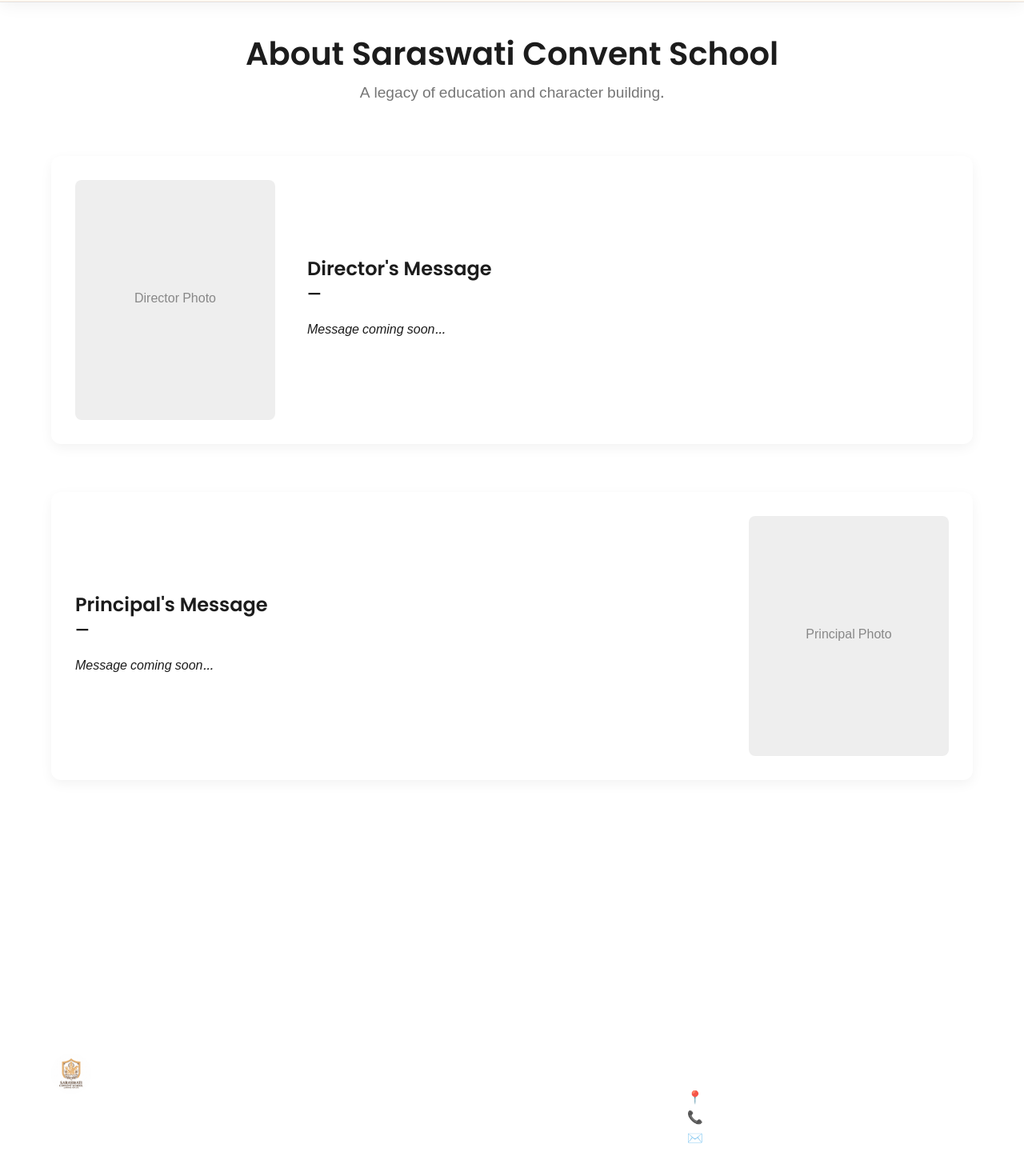
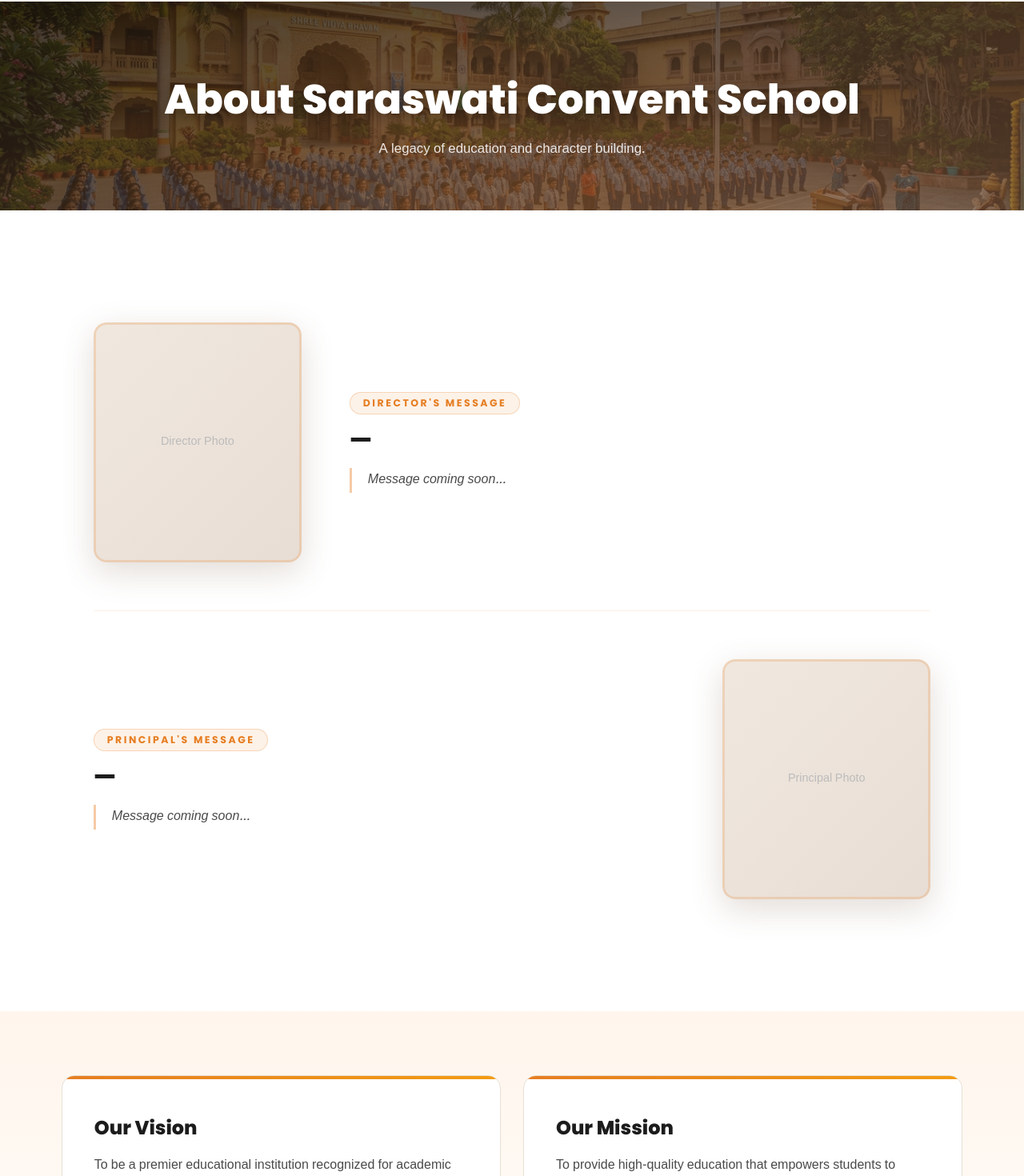
Before and after one commit to haarekasahara1923-wq/saraswati, a Next.js app: page /about in a window 1280 px wide. Shown: the part 87-1557 px from the top of the page at 80% size. Built offline with nearby package versions, Linux system fonts and the light colour scheme; no server answers; the database is empty.

Commit message:
Feature: full premium UI redesign - About, Gallery, Contact, Footer, Gallery grid

```diff
--- a/src/app/(public)/about/about.module.css
+++ b/src/app/(public)/about/about.module.css
@@ -1,105 +1,209 @@
+/* ===== PAGE HEADER HERO ===== */
 .container {
-  padding: 40px 5%;
+  min-height: 100vh;
 }
 
 .header {
   text-align: center;
-  margin-bottom: 60px;
+  padding: 90px 6% 60px;
+  background: linear-gradient(
+    160deg,
+    rgba(28, 20, 12, 0.82) 0%,
+    rgba(111, 78, 55, 0.72) 100%
+  ), url('/images/hero_school.jpg') center/cover no-repeat;
+  position: relative;
+  overflow: hidden;
+}
+
+.header::before {
+  content: '';
+  position: absolute;
+  inset: 0;
+  background: radial-gradient(ellipse at 50% 100%, rgba(230,126,34,0.2), transparent 70%);
 }
 
 .title {
-  font-size: 2.5rem;
-  color: var(--primary-color);
-  margin-bottom: 10px;
+  font-family: var(--font-heading);
+  font-size: clamp(2rem, 5vw, 3.2rem);
+  font-weight: 800;
+  color: #fff;
+  margin-bottom: 16px;
+  position: relative;
+  z-index: 1;
+  text-shadow: 0 4px 20px rgba(0,0,0,0.4);
 }
 
 .subtitle {
-  font-size: 1.2rem;
-  color: var(--text-light);
+  font-size: 1.05rem;
+  color: rgba(255,255,255,0.88);
+  max-width: 700px;
+  margin: 0 auto;
+  line-height: 1.85;
+  position: relative;
+  z-index: 1;
 }
 
+/* ===== CONTENT SECTION (Director / Principal) ===== */
 .contentSection {
   display: flex;
   flex-direction: column;
-  gap: 60px;
-  margin-bottom: 60px;
+  gap: 0;
+  max-width: 1200px;
+  margin: 0 auto;
+  padding: 80px 6%;
 }
 
 .messageCard {
   display: flex;
-  gap: 40px;
+  gap: 60px;
   align-items: center;
-  background: var(--white);
-  padding: 30px;
-  border-radius: 12px;
-  box-shadow: 0 5px 15px rgba(0,0,0,0.05);
+  padding: 60px 0;
+  border-bottom: 1px solid rgba(230,126,34,0.12);
+  position: relative;
 }
 
+.messageCard:last-child {
+  border-bottom: none;
+}
+
+/* ===== PHOTO ===== */
 .imagePlaceholder {
-  width: 250px;
+  width: 260px;
   height: 300px;
-  background-color: #eee;
+  flex-shrink: 0;
+  border-radius: var(--radius-md);
+  overflow: hidden;
+  background: linear-gradient(135deg, #f0e8df, #e8ddd4);
   display: flex;
   align-items: center;
   justify-content: center;
-  border-radius: 8px;
-  flex-shrink: 0;
-  color: #888;
+  color: #bbb;
+  font-size: 0.9rem;
+  box-shadow: 0 12px 40px rgba(111,78,55,0.2);
+  position: relative;
 }
 
+.imagePlaceholder::after {
+  content: '';
+  position: absolute;
+  inset: 0;
+  border-radius: var(--radius-md);
+  box-shadow: inset 0 0 0 3px rgba(230,126,34,0.2);
+}
+
+/* ===== TEXT CONTENT ===== */
 .textContent {
   flex: 1;
 }
 
 .roleTitle {
-  color: var(--secondary-color);
-  margin-bottom: 5px;
-  font-size: 1.5rem;
+  display: inline-block;
+  font-family: var(--font-heading);
+  font-size: 0.78rem;
+  font-weight: 700;
+  letter-spacing: 2.5px;
+  text-transform: uppercase;
+  color: var(--primary);
+  background: rgba(230,126,34,0.1);
+  border: 1px solid rgba(230,126,34,0.25);
+  padding: 5px 16px;
+  border-radius: 50px;
+  margin-bottom: 14px;
 }
 
 .name {
-  color: var(--primary-color);
-  margin-bottom: 20px;
-  font-size: 1.2rem;
+  font-family: var(--font-heading);
+  font-size: 1.9rem;
+  font-weight: 800;
+  color: var(--text-dark);
+  margin-bottom: 8px;
+  line-height: 1.2;
 }
 
 .message {
+  font-size: 1rem;
+  line-height: 1.95;
+  color: var(--text-mid);
   font-style: italic;
-  line-height: 1.8;
-  color: var(--text-dark);
+  position: relative;
+  padding-left: 20px;
+  border-left: 3px solid rgba(230,126,34,0.4);
+  margin-top: 16px;
 }
 
+/* ===== VISION MISSION ===== */
 .missionVision {
-  display: flex;
-  gap: 30px;
+  display: grid;
+  grid-template-columns: 1fr 1fr;
+  gap: 28px;
+  padding: 80px 6%;
+  background: linear-gradient(180deg, #FFF5EC 0%, #FFFDF9 100%);
+  max-width: 100%;
 }
 
 .mvCard {
-  flex: 1;
-  background: var(--primary-color);
-  color: var(--white);
-  padding: 40px;
-  border-radius: 12px;
-  text-align: center;
+  background: var(--surface);
+  border-radius: var(--radius-md);
+  padding: 50px 40px;
+  position: relative;
+  overflow: hidden;
+  border: 1px solid var(--border);
+  transition: var(--transition);
+}
+
+.mvCard:hover {
+  transform: translateY(-6px);
+  box-shadow: var(--shadow-lg);
+}
+
+.mvCard::before {
+  content: '';
+  position: absolute;
+  top: 0; left: 0; right: 0;
+  height: 4px;
+  background: linear-gradient(90deg, var(--primary), var(--accent));
+  border-radius: 4px 4px 0 0;
 }
 
 .mvCard h3 {
-  color: var(--white);
-  margin-bottom: 15px;
-  font-size: 1.8rem;
+  font-family: var(--font-heading);
+  font-size: 1.5rem;
+  font-weight: 800;
+  color: var(--text-dark);
+  margin-bottom: 18px;
 }
 
 .mvCard p {
-  line-height: 1.6;
+  line-height: 1.85;
+  color: var(--text-mid);
+  font-size: 1rem;
 }
 
-@media (max-width: 768px) {
+/* ===== RESPONSIVE ===== */
+@media (max-width: 900px) {
   .messageCard {
     flex-direction: column !important;
+    gap: 32px;
     text-align: center;
   }
 
+  .imagePlaceholder {
+    width: 200px;
+    height: 240px;
+    margin: 0 auto;
+  }
+
+  .message {
+    padding-left: 16px;
+    text-align: left;
+  }
+
   .missionVision {
-    flex-direction: column;
+    grid-template-columns: 1fr;
+    padding: 50px 5%;
+  }
+
+  .contentSection {
+    padding: 50px 5%;
   }
 }
--- a/src/app/(public)/contact/contact.module.css
+++ b/src/app/(public)/contact/contact.module.css
@@ -1,77 +1,197 @@
+/* ===== CONTACT PAGE ===== */
 .container {
-  padding: 40px 5%;
-  max-width: 1200px;
-  margin: 0 auto;
+  min-height: 100vh;
+}
+
+.hero {
+  text-align: center;
+  padding: 90px 6% 60px;
+  background: linear-gradient(
+    160deg,
+    rgba(28, 20, 12, 0.85) 0%,
+    rgba(111, 78, 55, 0.72) 100%
+  ), url('/images/hero_school.jpg') center/cover no-repeat;
+  position: relative;
+  overflow: hidden;
+}
+
+.hero::before {
+  content: '';
+  position: absolute;
+  inset: 0;
+  background: radial-gradient(ellipse at 50% 100%, rgba(230,126,34,0.18), transparent 70%);
 }
 
 .title {
-  text-align: center;
-  font-size: 2.5rem;
-  color: var(--primary-color);
-  margin-bottom: 40px;
+  font-family: var(--font-heading);
+  font-size: clamp(2rem, 5vw, 3.2rem);
+  font-weight: 800;
+  color: #fff;
+  margin-bottom: 14px;
+  position: relative;
+  z-index: 1;
+  text-shadow: 0 4px 20px rgba(0,0,0,0.4);
+}
+
+.heroSub {
+  font-size: 1.05rem;
+  color: rgba(255,255,255,0.85);
+  position: relative;
+  z-index: 1;
 }
 
 .grid {
   display: grid;
-  grid-template-columns: 1fr 1fr;
+  grid-template-columns: 1fr 1.2fr;
   gap: 40px;
-  align-items: stretch;
+  align-items: start;
+  max-width: 1200px;
+  margin: 0 auto;
+  padding: 70px 6%;
 }
 
+/* ===== INFO CARD ===== */
 .infoCard {
-  background: var(--white);
-  padding: 40px;
-  border-radius: 12px;
-  box-shadow: 0 5px 15px rgba(0,0,0,0.05);
+  background: var(--surface);
+  border-radius: var(--radius-md);
+  padding: 50px 42px;
+  box-shadow: var(--shadow-md);
+  border: 1px solid var(--border);
+  position: relative;
+  overflow: hidden;
+}
+
+.infoCard::before {
+  content: '';
+  position: absolute;
+  top: 0; left: 0; right: 0;
+  height: 4px;
+  background: linear-gradient(90deg, var(--primary), var(--accent));
 }
 
 .infoCard h3 {
-  font-size: 1.8rem;
-  margin-bottom: 15px;
+  font-family: var(--font-heading);
+  font-size: 1.7rem;
+  font-weight: 800;
+  color: var(--text-dark);
+  margin-bottom: 12px;
 }
 
-.infoCard p {
-  color: var(--text-light);
-  line-height: 1.6;
-  margin-bottom: 30px;
+.infoCard > p {
+  color: var(--text-mid);
+  line-height: 1.8;
+  margin-bottom: 36px;
+  font-size: 0.97rem;
 }
 
 .contactDetails {
   display: flex;
   flex-direction: column;
-  gap: 20px;
+  gap: 24px;
+  margin-bottom: 36px;
 }
 
 .detailItem {
   display: flex;
-  gap: 15px;
+  gap: 18px;
   align-items: flex-start;
+  padding: 18px 20px;
+  background: rgba(230,126,34,0.04);
+  border-radius: var(--radius-sm);
+  border: 1px solid rgba(230,126,34,0.12);
+  transition: var(--transition);
+}
+
+.detailItem:hover {
+  background: rgba(230,126,34,0.08);
+  border-color: rgba(230,126,34,0.25);
 }
 
 .icon {
-  font-size: 1.5rem;
+  font-size: 1.6rem;
+  flex-shrink: 0;
+  width: 44px;
+  height: 44px;
+  background: linear-gradient(135deg, rgba(230,126,34,0.15), rgba(243,156,18,0.1));
+  border-radius: 50%;
+  display: flex;
+  align-items: center;
+  justify-content: center;
 }
 
 .detailItem strong {
   display: block;
-  color: var(--secondary-color);
-  margin-bottom: 5px;
+  font-family: var(--font-heading);
+  font-size: 0.78rem;
+  font-weight: 700;
+  letter-spacing: 1.5px;
+  text-transform: uppercase;
+  color: var(--primary);
+  margin-bottom: 4px;
 }
 
 .detailItem p {
   margin: 0;
   color: var(--text-dark);
+  font-size: 0.97rem;
+  line-height: 1.6;
 }
 
-.mapCard {
-  border-radius: 12px;
-  overflow: hidden;
-  box-shadow: 0 5px 15px rgba(0,0,0,0.05);
-  min-height: 400px;
+.detailItem a {
+  color: var(--text-dark);
+  transition: var(--transition);
 }
 
-@media (max-width: 768px) {
+.detailItem a:hover {
+  color: var(--primary);
+}
+
+.whatsappBtn {
+  display: flex;
+  align-items: center;
+  justify-content: center;
+  gap: 10px;
+  width: 100%;
+  padding: 15px;
+  background: linear-gradient(135deg, #25D366, #128C7E);
+  color: white;
+  border-radius: var(--radius-sm);
+  font-family: var(--font-heading);
+  font-size: 1rem;
+  font-weight: 700;
+  text-decoration: none;
+  transition: var(--transition);
+  box-shadow: 0 4px 16px rgba(37,211,102,0.3);
+}
+
+.whatsappBtn:hover {
+  transform: translateY(-2px);
+  box-shadow: 0 8px 24px rgba(37,211,102,0.45);
+}
+
+/* ===== MAP CARD ===== */
+.mapCard {
+  border-radius: var(--radius-md);
+  overflow: hidden;
+  box-shadow: var(--shadow-md);
+  border: 1px solid var(--border);
+  min-height: 480px;
+  position: sticky;
+  top: 90px;
+}
+
+@media (max-width: 900px) {
   .grid {
     grid-template-columns: 1fr;
+    padding: 50px 5%;
+  }
+
+  .mapCard {
+    min-height: 350px;
+    position: static;
+  }
+
+  .infoCard {
+    padding: 36px 28px;
   }
 }
--- a/src/app/(public)/gallery/gallery.module.css
+++ b/src/app/(public)/gallery/gallery.module.css
@@ -1,21 +1,57 @@
+/* ===== GALLERY PAGE ===== */
 .container {
-  padding: 40px 5%;
-  max-width: 1200px;
-  margin: 0 auto;
+  min-height: 100vh;
 }
 
 .header {
   text-align: center;
-  margin-bottom: 40px;
+  padding: 90px 6% 60px;
+  background: linear-gradient(
+    160deg,
+    rgba(28, 20, 12, 0.85) 0%,
+    rgba(111, 78, 55, 0.72) 100%
+  ), url('/images/school_activities.jpg') center/cover no-repeat;
+  position: relative;
+  overflow: hidden;
+}
+
+.header::before {
+  content: '';
+  position: absolute;
+  inset: 0;
+  background: radial-gradient(ellipse at 50% 100%, rgba(230,126,34,0.2), transparent 70%);
 }
 
 .title {
-  font-size: 2.5rem;
-  color: var(--primary-color);
-  margin-bottom: 10px;
+  font-family: var(--font-heading);
+  font-size: clamp(2rem, 5vw, 3.2rem);
+  font-weight: 800;
+  color: #fff;
+  margin-bottom: 14px;
+  position: relative;
+  z-index: 1;
+  text-shadow: 0 4px 20px rgba(0,0,0,0.4);
 }
 
 .subtitle {
-  font-size: 1.2rem;
+  font-size: 1.05rem;
+  color: rgba(255,255,255,0.85);
+  position: relative;
+  z-index: 1;
+}
+
+.gridWrap {
+  padding: 60px 5%;
+  max-width: 1400px;
+  margin: 0 auto;
+}
+
+.emptyState {
+  text-align: center;
+  padding: 80px 20px;
   color: var(--text-light);
 }
+
+.emptyState p {
+  font-size: 1.1rem;
+}
--- a/src/components/Footer.module.css
+++ b/src/components/Footer.module.css
@@ -1,54 +1,145 @@
 .footer {
-  background-color: var(--secondary-color);
-  color: var(--white);
-  padding: 60px 5% 20px;
+  background: linear-gradient(160deg, #1C1208 0%, #3D2010 50%, #6F4E37 100%);
+  color: rgba(255,255,255,0.88);
+  padding: 80px 6% 0;
   margin-top: auto;
+  position: relative;
+  overflow: hidden;
+}
+
+.footer::before {
+  content: '';
+  position: absolute;
+  top: 0; left: 0; right: 0;
+  height: 3px;
+  background: linear-gradient(90deg, var(--primary), var(--accent), var(--gold), var(--primary));
+  background-size: 300% 100%;
+  animation: shimmer 4s linear infinite;
+}
+
+.footer::after {
+  content: '';
+  position: absolute;
+  bottom: 0; right: -100px;
+  width: 400px;
+  height: 400px;
+  background: radial-gradient(circle, rgba(230,126,34,0.07), transparent 70%);
+  pointer-events: none;
 }
 
 .footerContent {
   display: flex;
   flex-wrap: wrap;
-  justify-content: space-between;
-  gap: 40px;
-  margin-bottom: 40px;
+  gap: 48px;
+  margin-bottom: 60px;
+  position: relative;
+  z-index: 1;
 }
 
 .footerSection {
   flex: 1;
-  min-width: 250px;
+  min-width: 220px;
+}
+
+.footerBrand {
+  flex: 1.4;
 }
 
 .footerTitle {
-  color: var(--accent-color);
   font-family: var(--font-heading);
-  font-size: 1.2rem;
-  margin-bottom: 20px;
+  font-size: 1rem;
+  font-weight: 700;
+  letter-spacing: 1.5px;
+  text-transform: uppercase;
+  color: var(--accent);
+  margin-bottom: 22px;
+  position: relative;
+  display: inline-block;
 }
 
-.footerText {
-  line-height: 1.6;
-  opacity: 0.9;
+.footerTitle::after {
+  content: '';
+  position: absolute;
+  bottom: -8px;
+  left: 0;
+  width: 28px;
+  height: 2px;
+  background: linear-gradient(90deg, var(--primary), var(--accent));
+  border-radius: 2px;
+}
+
+.footerTagline {
+  font-size: 0.95rem;
+  line-height: 1.85;
+  opacity: 0.78;
+  margin-top: 16px;
 }
 
 .footerLinks {
   list-style: none;
   display: flex;
   flex-direction: column;
-  gap: 10px;
+  gap: 12px;
 }
 
 .footerLink {
-  transition: color 0.3s ease;
+  font-size: 0.95rem;
+  opacity: 0.78;
+  transition: var(--transition);
+  display: flex;
+  align-items: center;
+  gap: 8px;
+}
+
+.footerLink::before {
+  content: '→';
+  font-size: 0.8rem;
+  color: var(--accent);
+  transition: var(--transition);
 }
 
 .footerLink:hover {
-  color: var(--primary-color);
+  opacity: 1;
+  color: var(--accent);
+  padding-left: 4px;
+}
+
+.footerText {
+  font-size: 0.95rem;
+  line-height: 2;
+  opacity: 0.78;
+}
+
+.footerText a {
+  color: inherit;
+  transition: var(--transition);
+}
+
+.footerText a:hover {
+  color: var(--accent);
 }
 
 .copyright {
   text-align: center;
-  padding-top: 20px;
+  padding: 24px 0;
   border-top: 1px solid rgba(255,255,255,0.1);
-  font-size: 0.9rem;
-  opacity: 0.8;
+  font-size: 0.85rem;
+  opacity: 0.6;
+  position: relative;
+  z-index: 1;
 }
+
+@media (max-width: 768px) {
+  .footer {
+    padding: 60px 5% 0;
+  }
+
+  .footerContent {
+    gap: 36px;
+    margin-bottom: 40px;
+  }
+
+  .footerSection {
+    min-width: 160px;
+  }
+}
```
Also changed, not shown: src/app/(public)/contact/page.tsx (+22 -14 lines), src/app/(public)/gallery/page.tsx (+7 -3 lines), src/components/GalleryGrid.module.css (+97 -35 lines).
